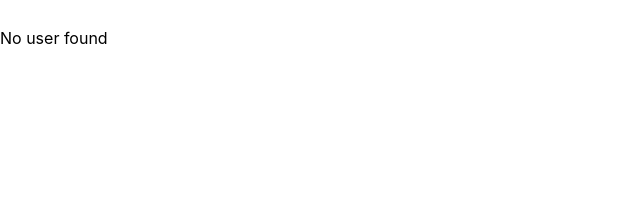
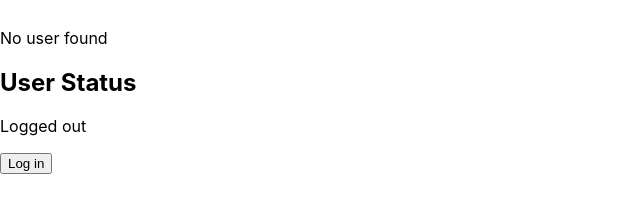
Before and after one commit to DmytroKondrashov/learning_projects, a React (Create React App) app in the folder frontend/react/most_common_react_examples/: page / in a window 1280 px wide. Shown: the part 514-726 px from the top of the page, without its empty margins (0-640 px from the left). Built offline with nearby package versions, Linux system fonts and the light colour scheme; no server answers.

Commit message:
add (non-working) context provider and consumer

```diff
--- a/frontend/react/most_common_react_examples/src/App.js
+++ b/frontend/react/most_common_react_examples/src/App.js
@@ -3,6 +3,8 @@ import './App.css';
 import {UseStateComponent, Person, List} from './components/use_state_component';
 import UseReducerComponent from './components/use_reducer_component';
 import UseEffectComponent from './components/use_effect_component';
+import { AuthProvider } from './components/context/context_provider';
+import UserStatus from './components/context/context_consumer';
 
 function App() {
   return (
@@ -11,8 +13,12 @@ function App() {
       <UseStateComponent initialCount={3} />
       <Person />
       <List/>
-      <UseReducerComponent/>
-      <UseEffectComponent/>
+      <UseReducerComponent />
+      <UseEffectComponent />
+
+      <AuthProvider>
+        <UserStatus />
+      </AuthProvider>
     </>
   );
 }
--- /dev/null
+++ b/frontend/react/most_common_react_examples/src/components/context/context_consumer.jsx
@@ -0,0 +1,20 @@
+import React from 'react';
+import { useAuth } from './context_provider';
+
+const UserStatus = () => {
+  const { isAuthenticated, login, logout } = useAuth()
+
+  return(
+    <div>
+      <h2>User Status</h2>
+      <p>{isAuthenticated ? 'Logged in' : 'Logged out'}</p>
+      {isAuthenticated ? (
+        <button onClick={logout}>Log out</button>
+      ) : (
+        <button onClick={login}>Log in</button>
+      )}
+    </div>
+  )
+}
+
+export default UserStatus
--- /dev/null
+++ b/frontend/react/most_common_react_examples/src/components/context/context_provider.jsx
@@ -0,0 +1,21 @@
+import React, { useState, createContext, useContext } from 'react';
+
+const AuthContext = createContext()
+
+export const AuthProvider = ({ children }) => {
+  const [isAuthenticated, setIsAuthenticated] = useState(false)
+
+  const logIn = () => {
+    setIsAuthenticated(true)
+  }
+
+  const logOut = () => setIsAuthenticated(false)
+
+  return(
+    <AuthContext.Provider value={{isAuthenticated, logIn, logOut}}>
+      {children}
+    </AuthContext.Provider>
+  )
+}
+
+export const useAuth = () => useContext(AuthContext)
```
